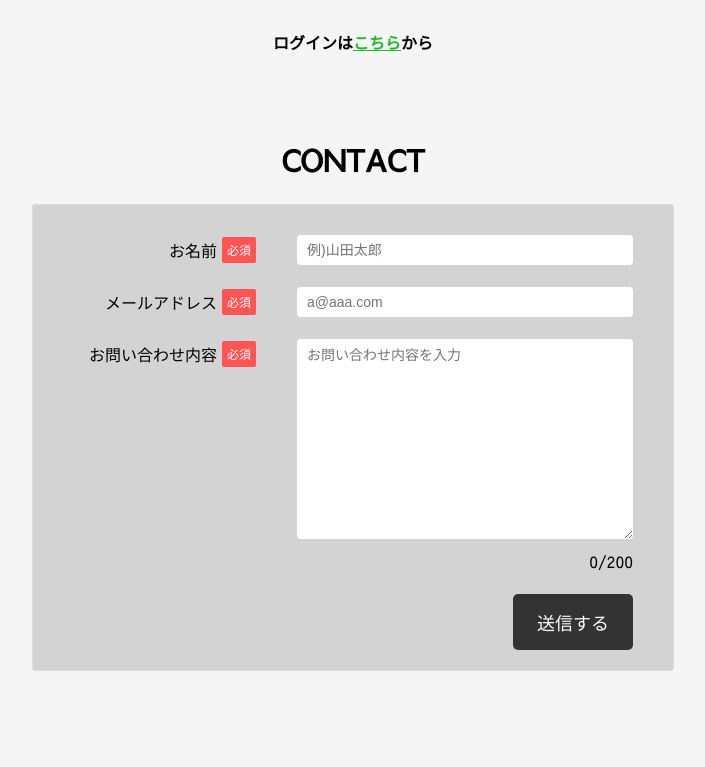
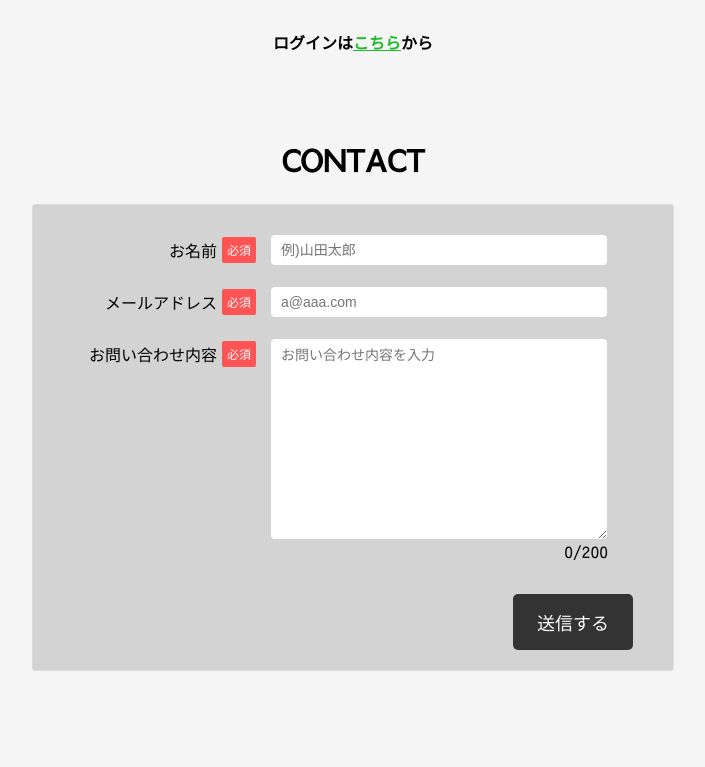
Before and after one commit to centerRyo/Macrobi, a PHP site: page / in a window 1280 px wide. Shown: the part 1545-2312 px from the top of the page, without its empty margins (287-992 px from the left). Run offline with PHP 8.4, Linux system fonts and the light colour scheme.

Commit message:
バリデーションを追加

```diff
--- a/app.css
+++ b/app.css
@@ -135,7 +135,7 @@ body {
 }
 
 .contact__list label {
-    margin-bottom: 0;
+    display: block;
     text-align: right;
     width: 30%;
     float: left;
@@ -158,7 +158,6 @@ body {
 
 .contact__list input[type="text"] {
     display: block;
-    float: right;
     width: 60%;
     height: 30px;
     padding: 5px 10px;
@@ -171,7 +170,6 @@ body {
 
 .contact__list textarea {
     display: block;
-    float: right;
     width: 60%;
     height: 200px;
     padding: 5px 10px;
@@ -197,14 +195,19 @@ body {
 }
 
 .counter-container {
+    font-size: 16px;
+    float: right;
     text-align: right;
-    margin-right: 20px;
+    margin-right: 25px;
 }
 
 .area-msg {
-    position: relative;
-    left: 30px;
     font-size: 16px;
+    color: #ff5454;
+}
+
+.has-error input, .has-error textarea {
+    border: 1px solid #ff5454;
 }
 
 /* ===============================
--- a/index.php
+++ b/index.php
@@ -66,7 +66,8 @@
             <form method="post">
                 <section class="contact-container">
                     <div class="contact__list">
-                        <label>お名前<span class="required">必須</span></label>
+                        <label>お名前<span class="required">必須</span>
+                        </label>
                         <input class="js-valid-text" type="text" name="name" placeholder="例)山田太郎" value="">
                         <span class="area-msg"></span>
                     </div>
@@ -78,8 +79,8 @@
                     <div class="contact__list">
                         <label>お問い合わせ内容<span class="required">必須</span></label>
                         <textarea name="comment" class="js-count-text js-valid-comment" placeholder="お問い合わせ内容を入力"></textarea>
+                        <span class="counter-container"><span class="js-show-count-text">0</span>/200</span>
                     </div>
-                    <div class="counter-container"><span class="js-show-count-text">0</span>/200</div>
                     <button type="submit">送信する</button>
                 </section>
             </form>
```
